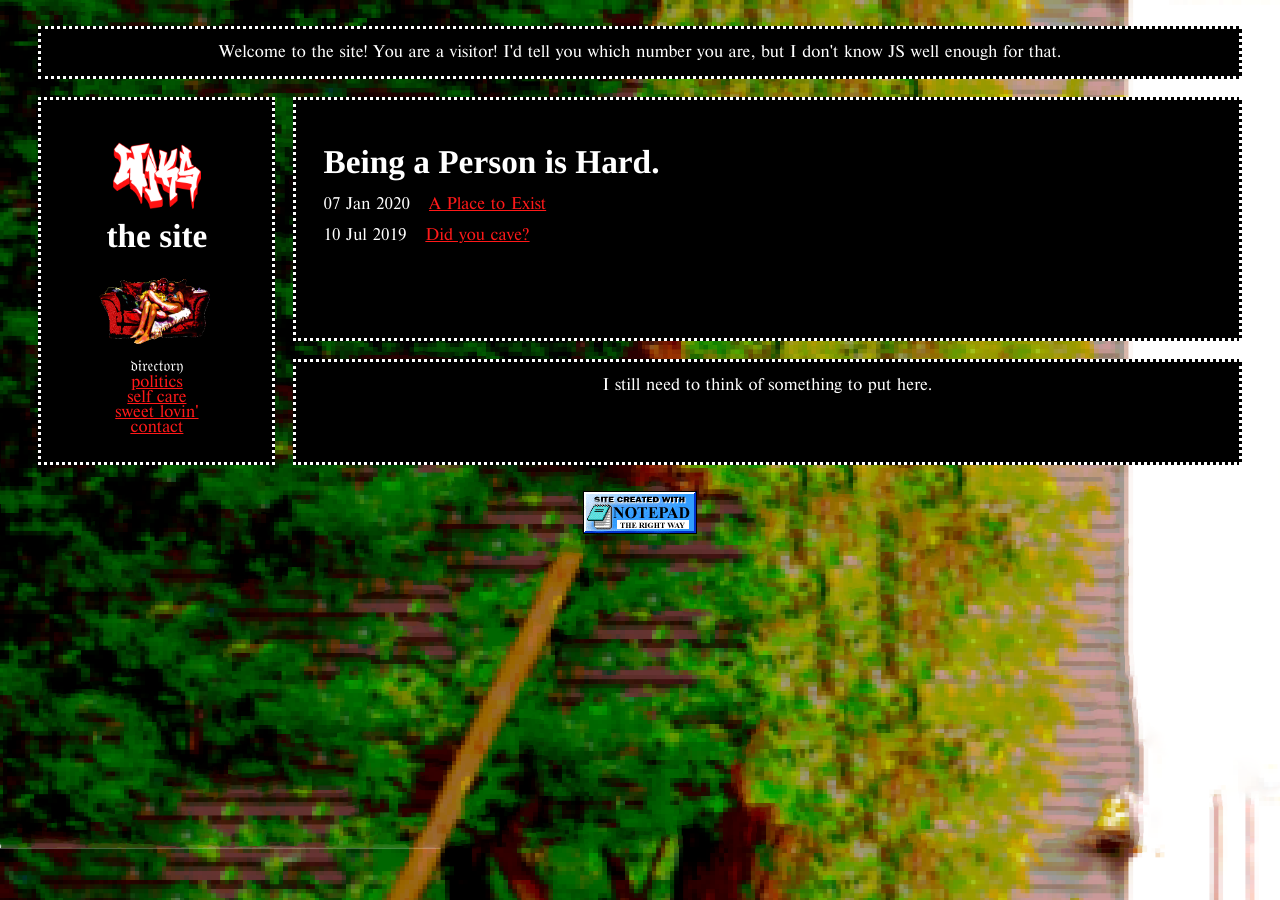
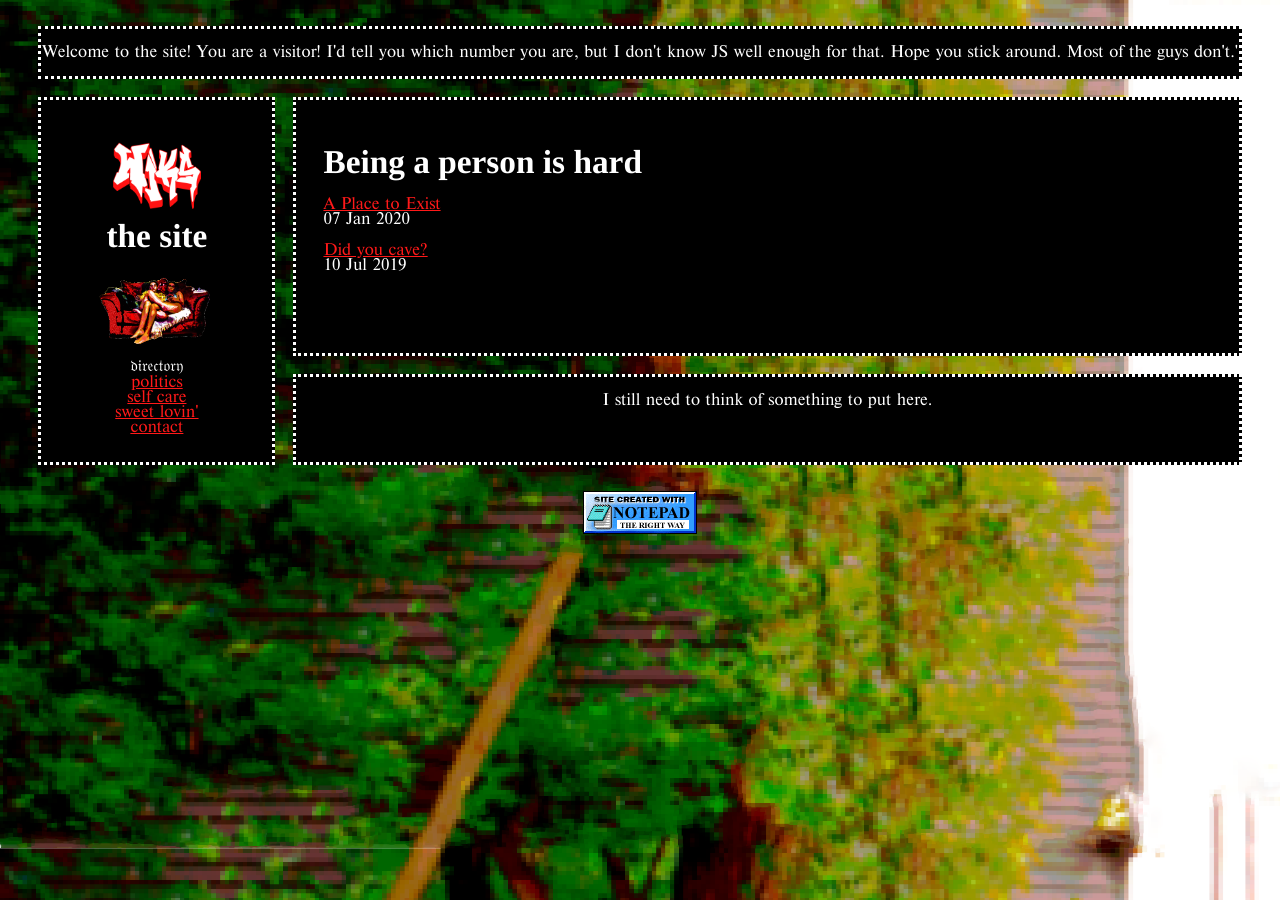
Before and after one commit to w1k5/w1k5.blog, a Jekyll site: the page built from _posts/2019-12-01-self-care.markdown, in a window 1280 px wide. Built offline with Jekyll 4.4.1, drawn with Linux system fonts in a browser that asks for light colours; comment, search, counter and statistics services are not loaded.

Commit message:
search results

```diff
--- a/_includes/header.html
+++ b/_includes/header.html
@@ -1,2 +1,2 @@
 {%- include head.html -%}
-<header><p>Welcome to the site! You are a visitor! I'd tell you which number you are, but I don't know JS well enough for that.</p></header>
+<header><p>Welcome to the site! You are a visitor! I'd tell you which number you are, but I don't know JS well enough for that. Hope you stick around. Most of the guys don't.'</p></header>
--- a/_posts/2019-12-01-self-care.markdown
+++ b/_posts/2019-12-01-self-care.markdown
@@ -1,6 +1,6 @@
 ---
 layout: page
-title:  Being a Person is Hard.
+title:  Being a person is hard
 tag: catagories
 permalink: /treat-yo-self/
 hidden: true
@@ -8,5 +8,6 @@ hidden: true
 
 <h1>{{ page.title }}</h1>
 {% for post in site.categories.self-care %}
-<p><span>{{ post.date | date_to_string }}</span> &nbsp; <a href="{{ post.url }}">{{ post.title }}</a></p>
+<p><a href="{{ post.url }}">{{ post.title }}</a><br>
+<span>{{ post.date | date_to_string }}</span></p>
 {% endfor %}
--- a/_posts/2019-12-01-sweet-lovin.markdown
+++ b/_posts/2019-12-01-sweet-lovin.markdown
@@ -8,5 +8,6 @@ hidden: true
 
 <h1>{{ page.title }}</h1>
 {% for post in site.categories.sweet-lovin %}
-<p><span>{{ post.date | date_to_string }}</span> &nbsp; <a href="{{ post.url }}">{{ post.title }}</a></p>
+<p><a href="{{ post.url }}">{{ post.title }}</a><br>
+<span>{{ post.date | date_to_string }}</span></p>
 {% endfor %}
```
Also changed, not shown: _posts/2019-12-01-contact.md (+2 -1 lines), _posts/2019-12-01-politics.md (+2 -1 lines).
